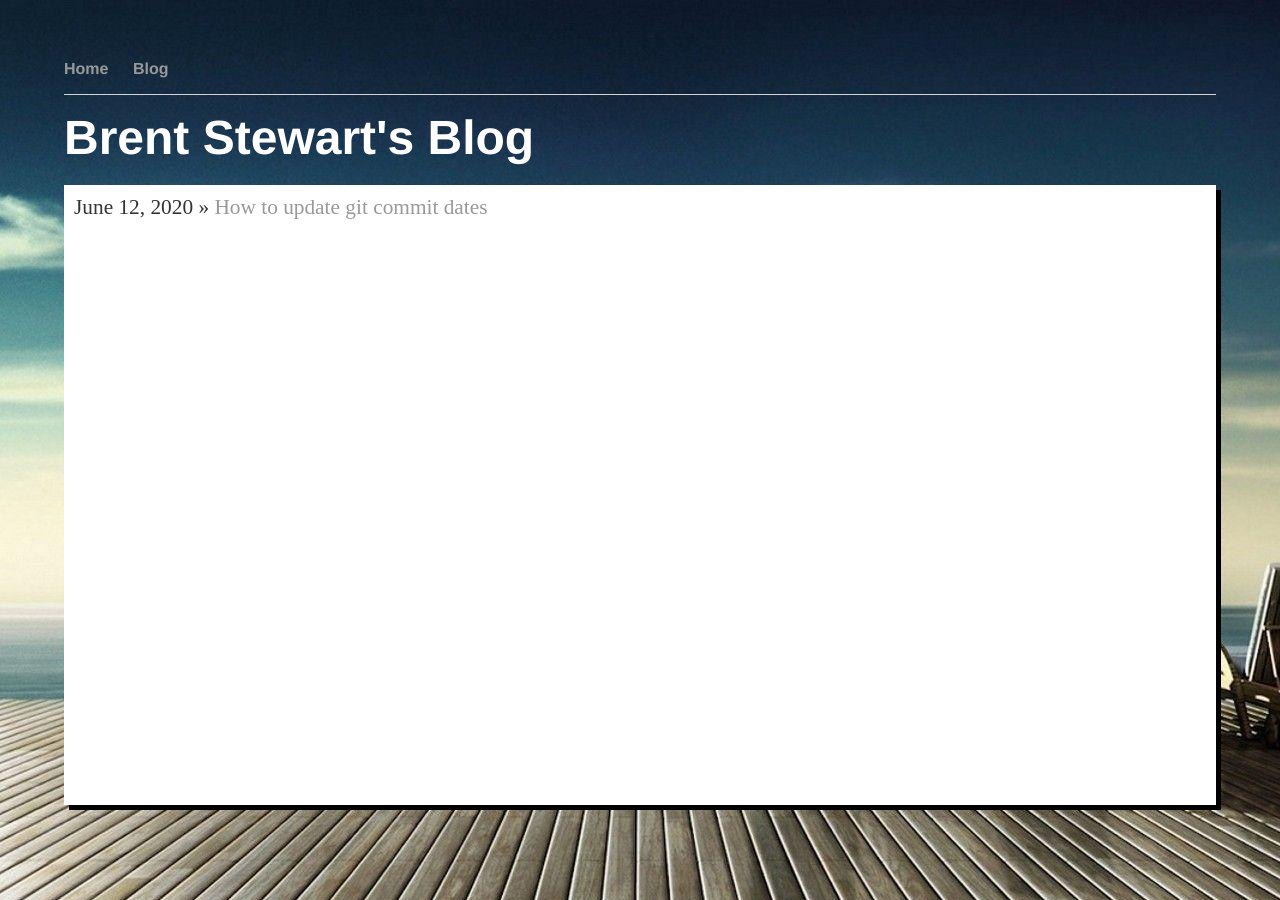
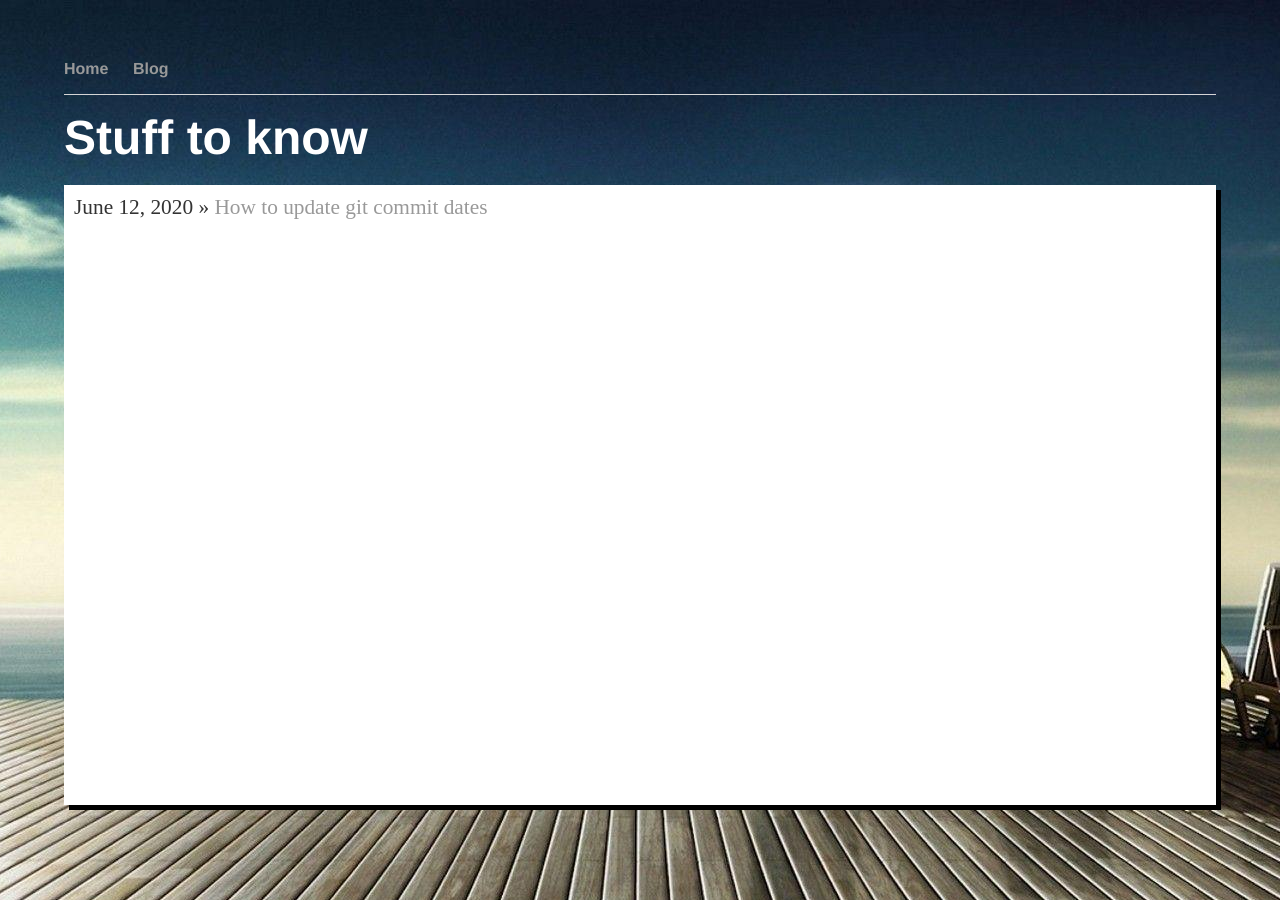
Before and after one commit to brentestewart/brentestewart.github.io, a Jekyll site: the page built from blog/index.html, in a window 1280 px wide. Built offline with Jekyll 4.4.1, drawn with Linux system fonts in a browser that asks for light colours.

Commit message:
Updated blog name

```diff
--- a/blog/index.html
+++ b/blog/index.html
@@ -1,6 +1,6 @@
 ---
 layout: default
-title: Brent Stewart's Blog
+title: Stuff to know
 ---
 <h1 class="light-header">{{ page.title }}</h1>
 <ul class="posts">
```
